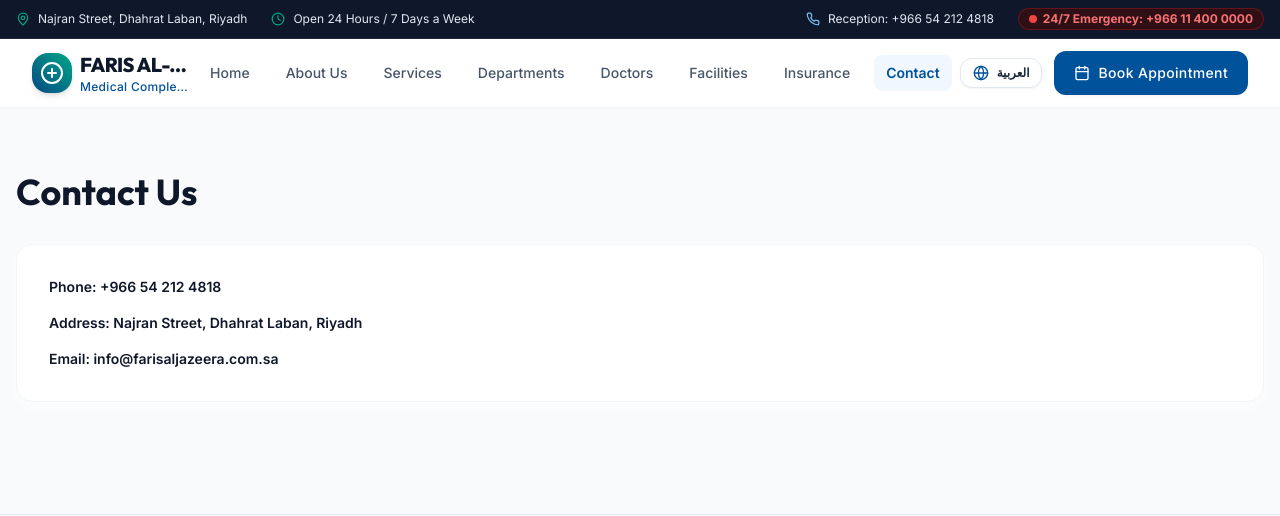
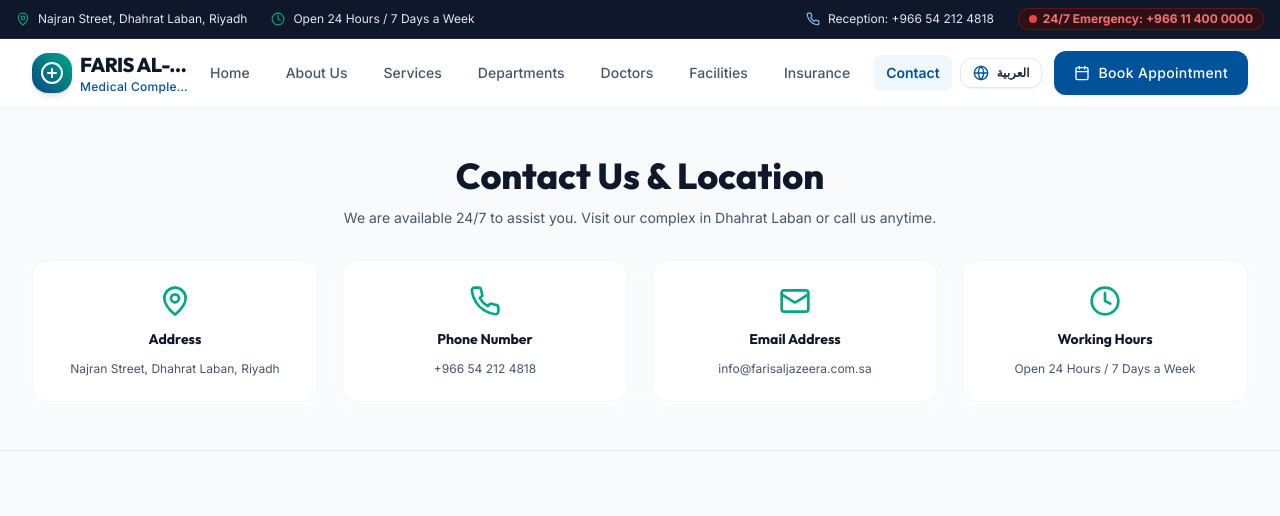
Before and after one commit to itxopps/Hospital, a Next.js app: page /contact in a window 1280 px wide. Shown: the top 516 px of the page. Built offline with nearby package versions, Linux system fonts and the light colour scheme.

Commit message:
Update page.tsx

```diff
--- a/app/contact/page.tsx
+++ b/app/contact/page.tsx
@@ -1,21 +1,50 @@
+"use client";
+
 import React from "react";
+import { useLanguage } from "@/context/language-context";
 import { hospitalDetails } from "@/data/hospitalData";
 import { MapSection } from "@/components/sections/map-section";
 import { Card } from "@/components/ui/card";
-
-export const metadata = { title: "Contact Us | Faris Al-Jazeera Medical Complex" };
+import { Phone, Mail, MapPin, Clock } from "lucide-react";
 
 export default function ContactPage() {
+  const { t } = useLanguage();
+
   return (
-    <div className="space-y-12 pb-16">
-      <div className="max-w-7xl mx-auto px-4 py-16 space-y-8">
-        <h1 className="text-4xl font-bold font-heading">Contact Us</h1>
-        <Card className="p-8 space-y-4">
-          <p className="text-sm font-semibold">Phone: {hospitalDetails.phone}</p>
-          <p className="text-sm font-semibold">Address: {hospitalDetails.address}, {hospitalDetails.city}</p>
-          <p className="text-sm font-semibold">Email: {hospitalDetails.email}</p>
-        </Card>
+    <div className="space-y-12 py-12">
+      <div className="max-w-7xl mx-auto px-4 sm:px-6 lg:px-8 space-y-8">
+        <div className="text-center max-w-3xl mx-auto space-y-3">
+          <h1 className="text-4xl font-extrabold font-heading text-slate-900">{t("contactPageTitle")}</h1>
+          <p className="text-slate-600 text-sm">{t("contactPageSubtitle")}</p>
+        </div>
+
+        <div className="grid grid-cols-1 md:grid-cols-4 gap-6">
+          <Card className="p-6 flex flex-col items-center text-center space-y-3">
+            <MapPin className="w-8 h-8 text-secondary" />
+            <h3 className="font-bold text-slate-900 text-sm">{t("addressLabel")}</h3>
+            <p className="text-xs text-slate-600">{hospitalDetails.address}, {hospitalDetails.city}</p>
+          </Card>
+
+          <Card className="p-6 flex flex-col items-center text-center space-y-3">
+            <Phone className="w-8 h-8 text-secondary" />
+            <h3 className="font-bold text-slate-900 text-sm">{t("phoneLabel")}</h3>
+            <p className="text-xs text-slate-600">{hospitalDetails.phone}</p>
+          </Card>
+
+          <Card className="p-6 flex flex-col items-center text-center space-y-3">
+            <Mail className="w-8 h-8 text-secondary" />
+            <h3 className="font-bold text-slate-900 text-sm">{t("emailLabel")}</h3>
+            <p className="text-xs text-slate-600">{hospitalDetails.email}</p>
+          </Card>
+
+          <Card className="p-6 flex flex-col items-center text-center space-y-3">
+            <Clock className="w-8 h-8 text-secondary" />
+            <h3 className="font-bold text-slate-900 text-sm">{t("workingHoursLabel")}</h3>
+            <p className="text-xs text-slate-600">{hospitalDetails.workingHours}</p>
+          </Card>
+        </div>
       </div>
+
       <MapSection />
     </div>
   );
```
